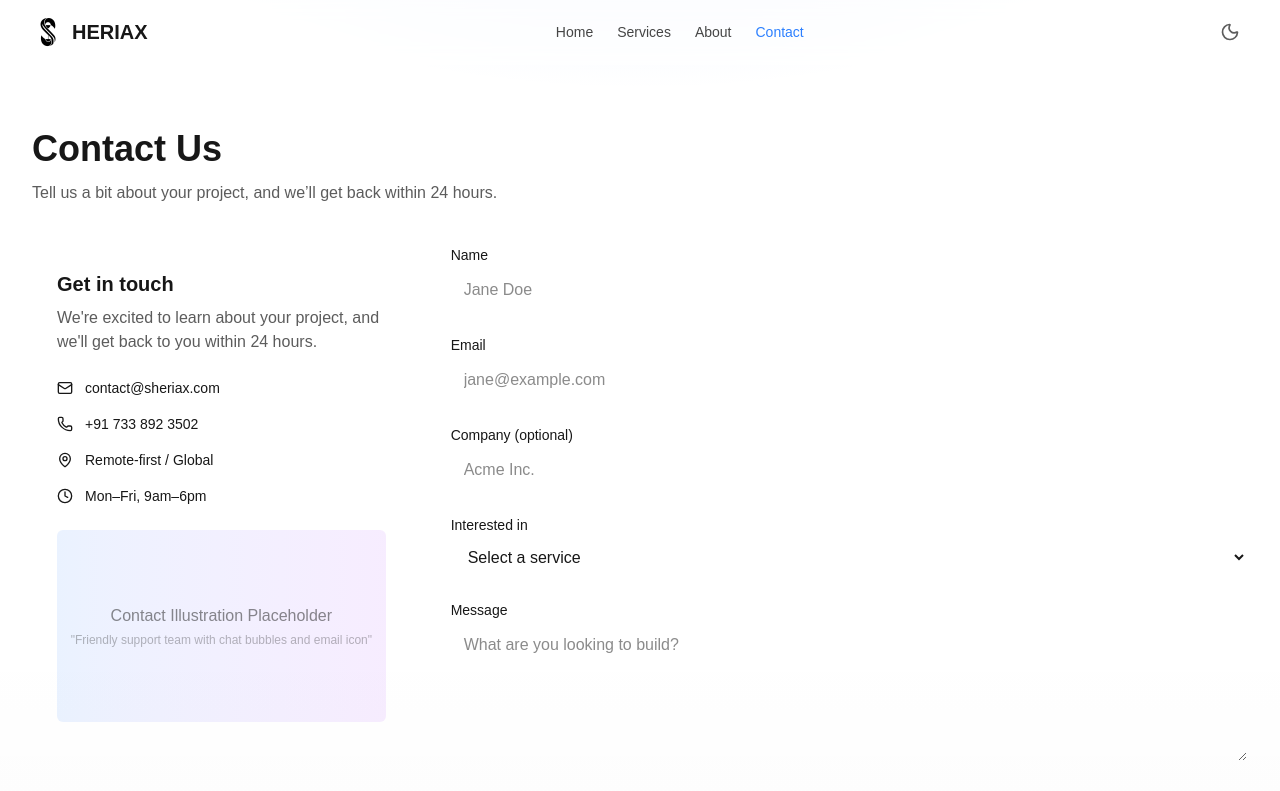
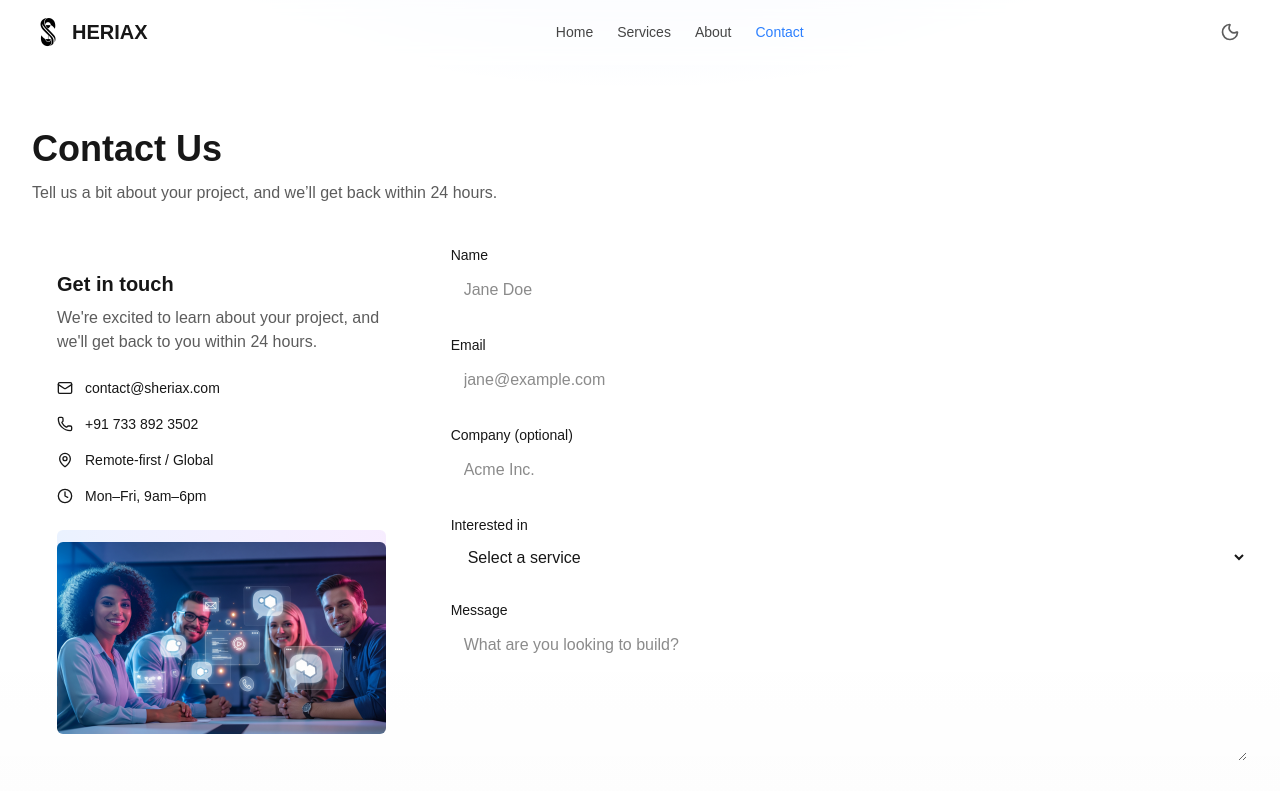
Before and after one commit to sheriax/sheriax_web, a Next.js app: page /contact in a window 1280 px wide. Shown: the top 791 px of the page. Built offline with nearby package versions, Linux system fonts and the light colour scheme.

Commit message:
feat(contact): replace placeholder with support team image
Add contact support team image to improve visual appeal and user experience. Disable eslint rule for next/image to allow direct img tag usage.

```diff
--- a/app/contact/page.tsx
+++ b/app/contact/page.tsx
@@ -1,3 +1,4 @@
+/* eslint-disable @next/next/no-img-element */
 'use client';
 
 import { useState } from 'react';
@@ -83,15 +84,11 @@ export default function ContactPage() {
             </li>
           </ul>
           <div className="mt-6 h-48 bg-gradient-to-r from-blue-500/10 to-purple-500/10 rounded-md flex items-center justify-center">
-            <div className="text-center">
-              <p className="text-foreground/50">
-                Contact Illustration Placeholder
-              </p>
-              <p className="text-foreground/30 text-xs mt-1">
-                &quot;Friendly support team with chat bubbles and email
-                icon&quot;
-              </p>
-            </div>
+            <img
+              src="/images/contact-support-team.jpeg"
+              alt="Friendly support team with holographic chat bubbles and email icons"
+              className="mt-6 w-full h-full object-cover rounded-md"
+            />
           </div>
         </motion.section>
 
```
Also changed, not shown: public/images/contact-support-team.jpeg (added).
